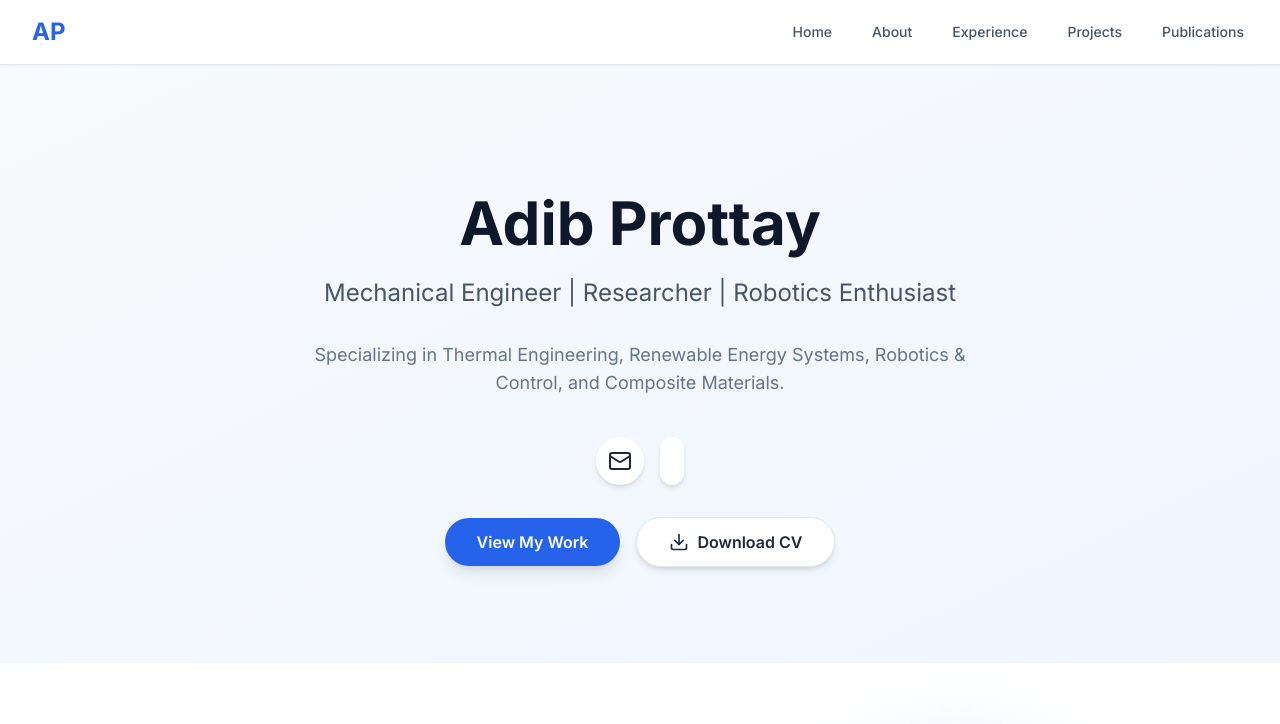
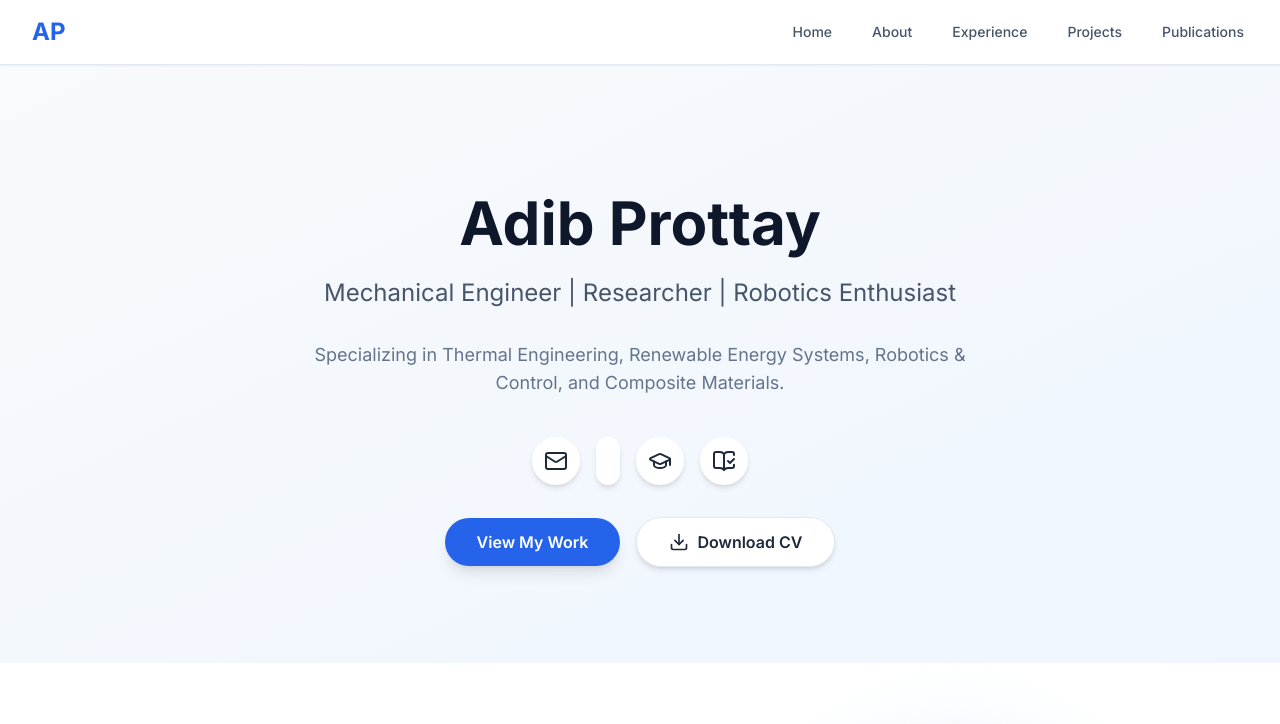
Before and after one commit to AdibProttay/adibprottay.github.io, a plain HTML site: page index.html in a window 1280 px wide. Shown: the top 724 px of the page. Drawn offline with nearby package versions, Linux system fonts and the light colour scheme; some icons are missing.

Commit message:
Update index.html

```diff
--- a/index.html
+++ b/index.html
@@ -90,6 +90,7 @@
          Edit Name, Bio, and Social Links here.
     ================================================================================== -->
     <section id="home" class="pt-24 pb-12 md:pt-32 md:pb-24 px-4 bg-gradient-to-br from-slate-50 to-blue-50">
+
         <div class="max-w-7xl mx-auto text-center">
 
             <!-- YOUR NAME -->
@@ -114,6 +115,14 @@
                 <!-- LinkedIn Link -->
                 <a href="https://www.linkedin.com/in/adibprottay/" target="_blank" class="p-3 bg-white rounded-full shadow-md hover:shadow-lg hover:text-primary transition-all">
                     <i data-lucide="linkedin" class="w-6 h-6"></i>
+                </a>
+
+                <a href="https://scholar.google.com/citations?user=dxso4PsAAAAJ&hl=en" target="_blank" class="p-3 bg-white rounded-full shadow-md hover:shadow-lg hover:text-primary transition-all group" aria-label="Google Scholar">
+                    <i data-lucide="graduation-cap" class="w-6 h-6 group-hover:scale-110 transition-transform"></i>
+                </a>
+
+                <a href="https://www.researchgate.net/profile/Adib-Prottay/research" target="_blank" class="p-3 bg-white rounded-full shadow-md hover:shadow-lg hover:text-primary transition-all group" aria-label="ResearchGate Profile">
+                    <i data-lucide="book-open-check" class="w-6 h-6 group-hover:scale-110 transition-transform"></i>
                 </a>
             </div>
 
```
